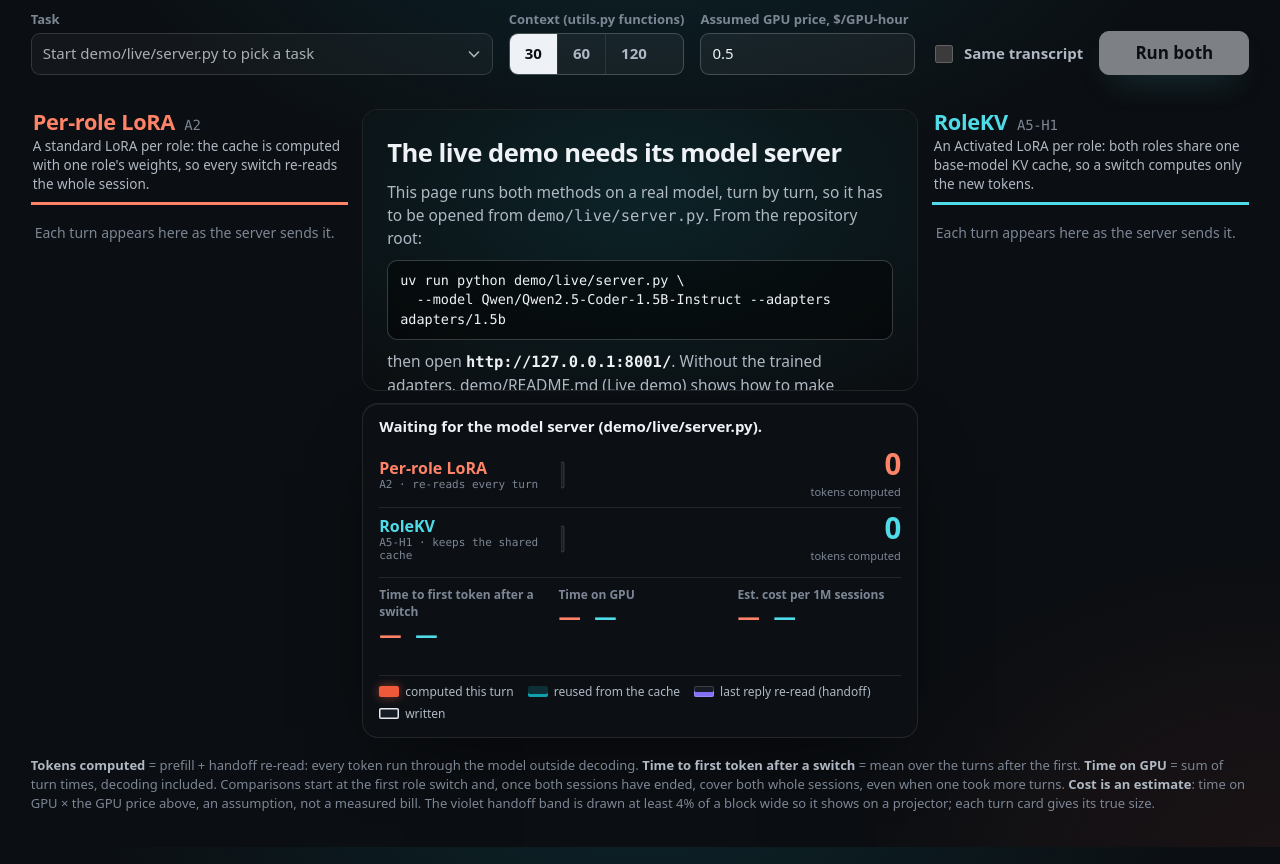
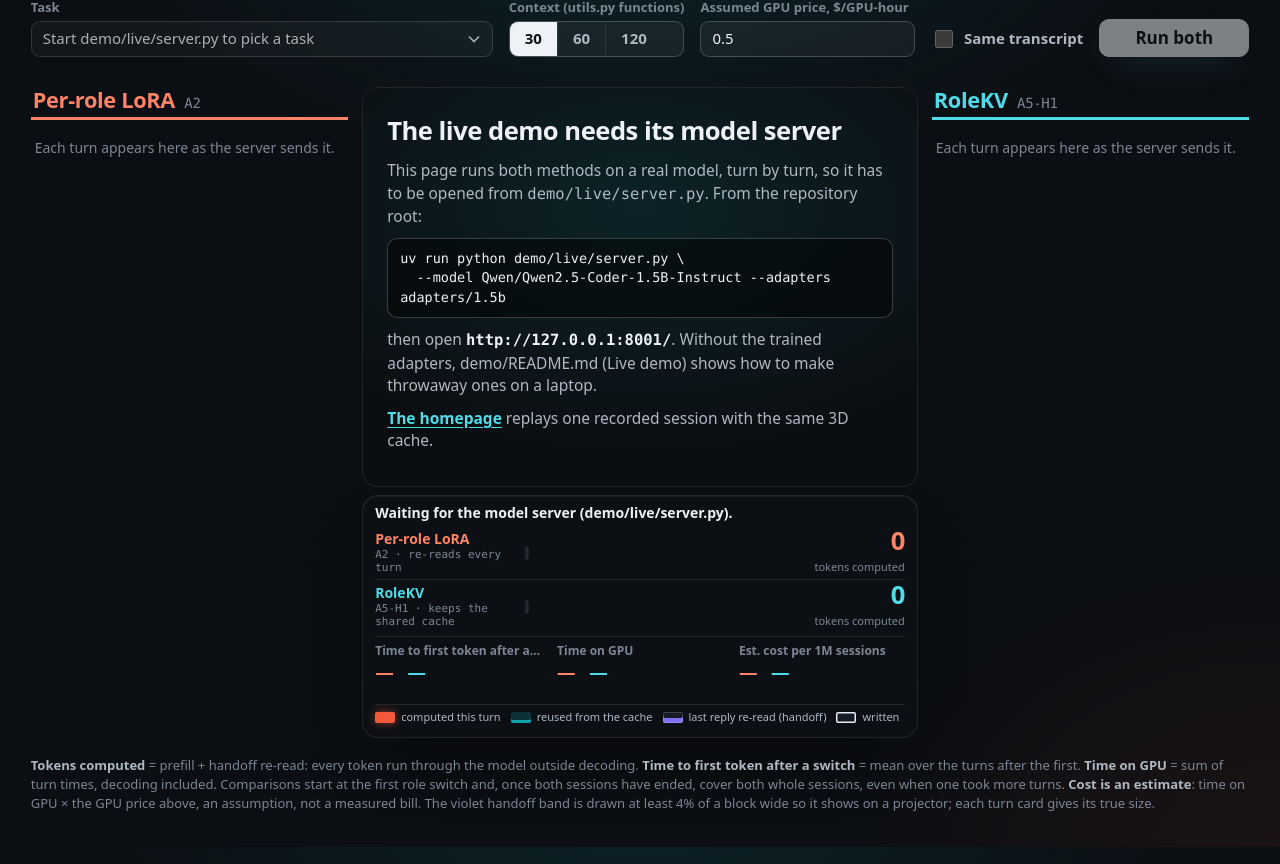
Before and after one commit to Yinghao-Guan/ai-hackathon-26, a website: page demo/live/index.html in a window 1280 px wide. Shown: the part 50-914 px from the top of the page. Drawn offline with Linux system fonts and the light colour scheme; no server answers; a web font is replaced by a local one.

Commit message:
Live demo: fit 1280x720 and 1366x768, and keep the ratio pill clear of the block labels
Measured in Edge at device scale 1 with a replayed 4090 run:
- At 1280x720 the HUD ran 112 px past the bottom of the screen. Screens up to
  860 px tall now get a tighter stage: smaller paddings and controls, the lanes'
  one-line descriptions hidden (the 3D labels and HUD rows carry them), and a
  smaller HUD with every number kept.
- At 1366 and 1280 px wide the ratio pill sat on the block labels. Below
  1600 px it now shows the figure above its words in the top-right corner.
After the change, 1920x1080, 1366x768 and 1280x720 show no overflow, no
horizontal scroll and no overlap between the pill and the labels.

```diff
--- a/demo/live/live.css
+++ b/demo/live/live.css
@@ -252,7 +252,14 @@ body.no-3d .scene-wrap { flex: 0 0 auto; min-height: 0; border: 0; }
   background: rgba(11, 14, 18, 0.72); border: 1px solid rgba(79, 220, 232, 0.5); box-shadow: 0 0 24px rgba(16, 160, 174, 0.25);
   animation: pop 500ms var(--ease-out) both;
 }
+.ratio b { font-weight: 800; }
 body.no-3d .ratio { position: static; display: inline-block; margin: 0 0 8px; }
+/* Below ~1600 px the panel is too narrow for the one-line pill next to the block labels: figure above, words
+   below, in the top-right corner the labels never reach. */
+@media (max-width: 1600px) {
+  .ratio { top: 10px; right: 10px; padding: 5px 11px 6px; font-size: 13px; font-weight: 700; line-height: 1.15; text-align: right; color: var(--ink-2); }
+  .ratio b { display: block; font-size: 25px; color: var(--ink); letter-spacing: -0.02em; }
+}
 .hud-row { display: grid; grid-template-columns: 168px minmax(0, 1fr) 150px; align-items: center; gap: 14px; padding: 5px 0; }
 .hud-row + .hud-row { border-top: 1px solid var(--rule); }
 .hud-label { font-weight: 800; font-size: 16px; line-height: 1.15; }
@@ -303,6 +310,38 @@ body.no-3d .ratio { position: static; display: inline-block; margin: 0 0 8px; }
   100% { box-shadow: 0 0 0 0 rgba(240, 89, 58, 0); }
 }
 
+/* ---------- Short screens (1366x768, 1280x720): the same one-screen stage, tighter ---------- */
+/* Without this the HUD ran 100-112 px past the bottom of a 1280x720 screen. The lanes' descriptions go (the
+   3D labels and the HUD rows say the same in short); the HUD keeps every number, smaller. */
+@media (min-width: 1101px) and (max-height: 860px) {
+  .nav { padding-top: 6px; padding-bottom: 2px; }
+  .controls { padding-bottom: 6px; }
+  .field select, .field input { min-height: 36px; padding-top: 5px; padding-bottom: 5px; }
+  .seg button { min-height: 34px; }
+  .btn { min-height: 38px; padding-top: 6px; padding-bottom: 6px; }
+  .check { min-height: 36px; }
+  .task-line { padding-bottom: 6px; }
+  .task-line .task-text { font-size: 17px; }
+  .task-line .task-meta { font-size: 13px; }
+  .lane-head { padding-bottom: 5px; }
+  .lane-head p { display: none; }
+  .scene-wrap { min-height: 170px; }
+  .hud { margin-top: 8px; padding: 6px 12px 6px; }
+  .hud-top { height: 22px; margin-bottom: 2px; }
+  .caption { font-size: 14px; }
+  .hud-row { grid-template-columns: 140px minmax(0, 1fr) 120px; gap: 10px; padding: 2px 0; }
+  .hud-label { font-size: 14px; }
+  .hud-tape { height: 22px; }
+  .hud-count b { font-size: clamp(20px, 2vw, 28px); }
+  .stats { margin-top: 3px; padding-top: 5px; }
+  .stat-label { white-space: nowrap; overflow: hidden; text-overflow: ellipsis; }
+  .stat-vals b { font-size: clamp(17px, 1.45vw, 23px); }
+  .stat-cmp { font-size: 13px; min-height: 1.3em; }
+  .stat-cmp small { display: none; }
+  .hud-foot { margin-top: 4px; padding-top: 4px; }
+  .key { font-size: 11px; gap: 2px 10px; }
+}
+
 /* ---------- Smaller screens: the cache first, then the two sides; the page scrolls ---------- */
 @media (max-width: 1100px) {
   .screen { height: auto; min-height: 0; }
--- a/demo/live/live.js
+++ b/demo/live/live.js
@@ -372,7 +372,12 @@ async function pump() {
       state.shown = r;
       const c = compare(state.run, r + 1);
       // Only after a role switch: on the first turn both read the same context.
-      if (c.tokens && c.n >= 2) { $("ratio").textContent = `${c.tokens.text} tokens computed`; $("ratio").hidden = false; }
+      if (c.tokens && c.n >= 2) {
+        // "<b>3.8×</b> fewer tokens computed": on a narrow panel the figure goes on its own line (live.css).
+        const [times, ...words] = c.tokens.text.split(" ");
+        $("ratio").replaceChildren(el("b", { text: times }), ` ${words.join(" ")} tokens computed`);
+        $("ratio").hidden = false;
+      }
     }
     if (alive() && state.run.ended && nextRound(state.run, state.shown) === null) finishBoards();
   } finally {
```
